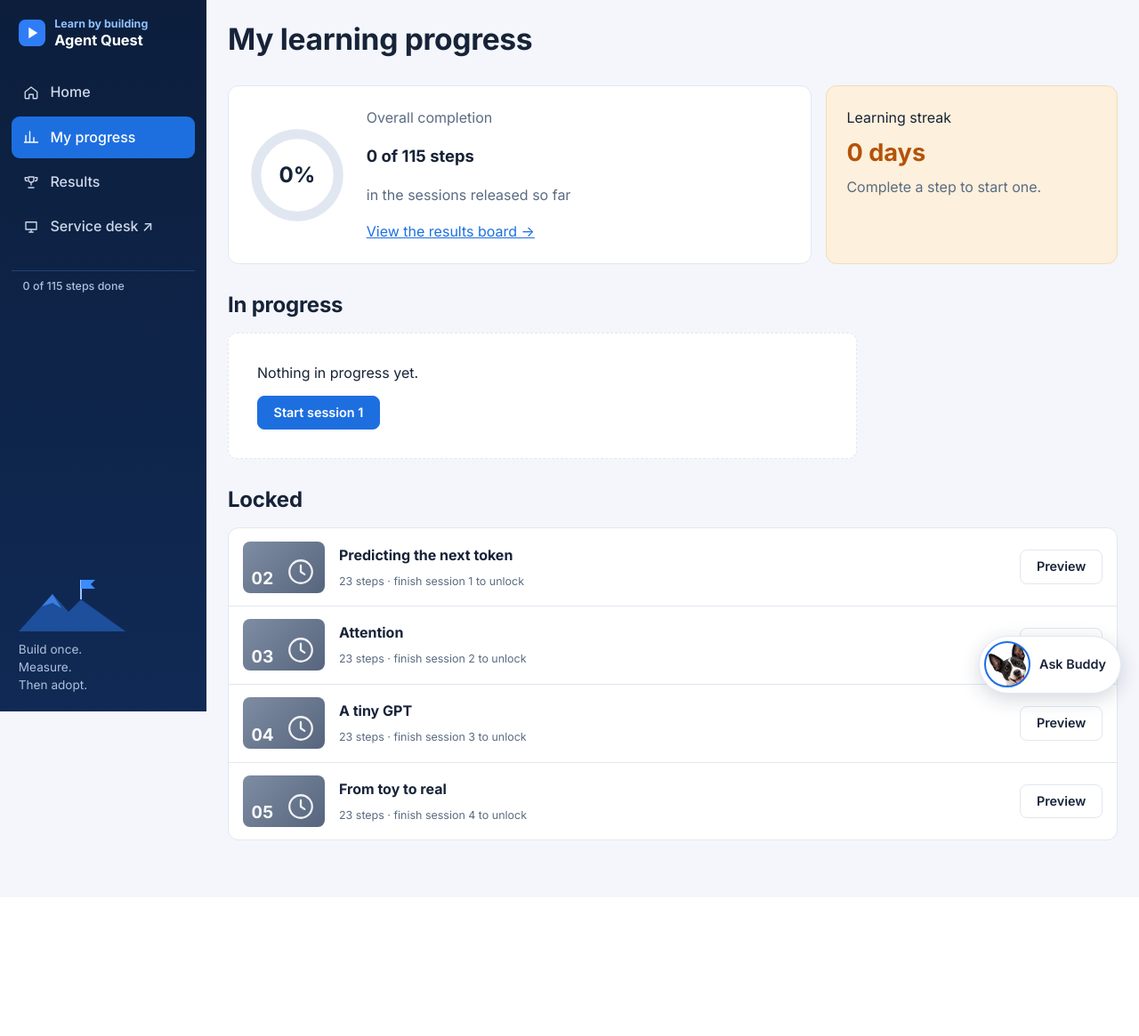
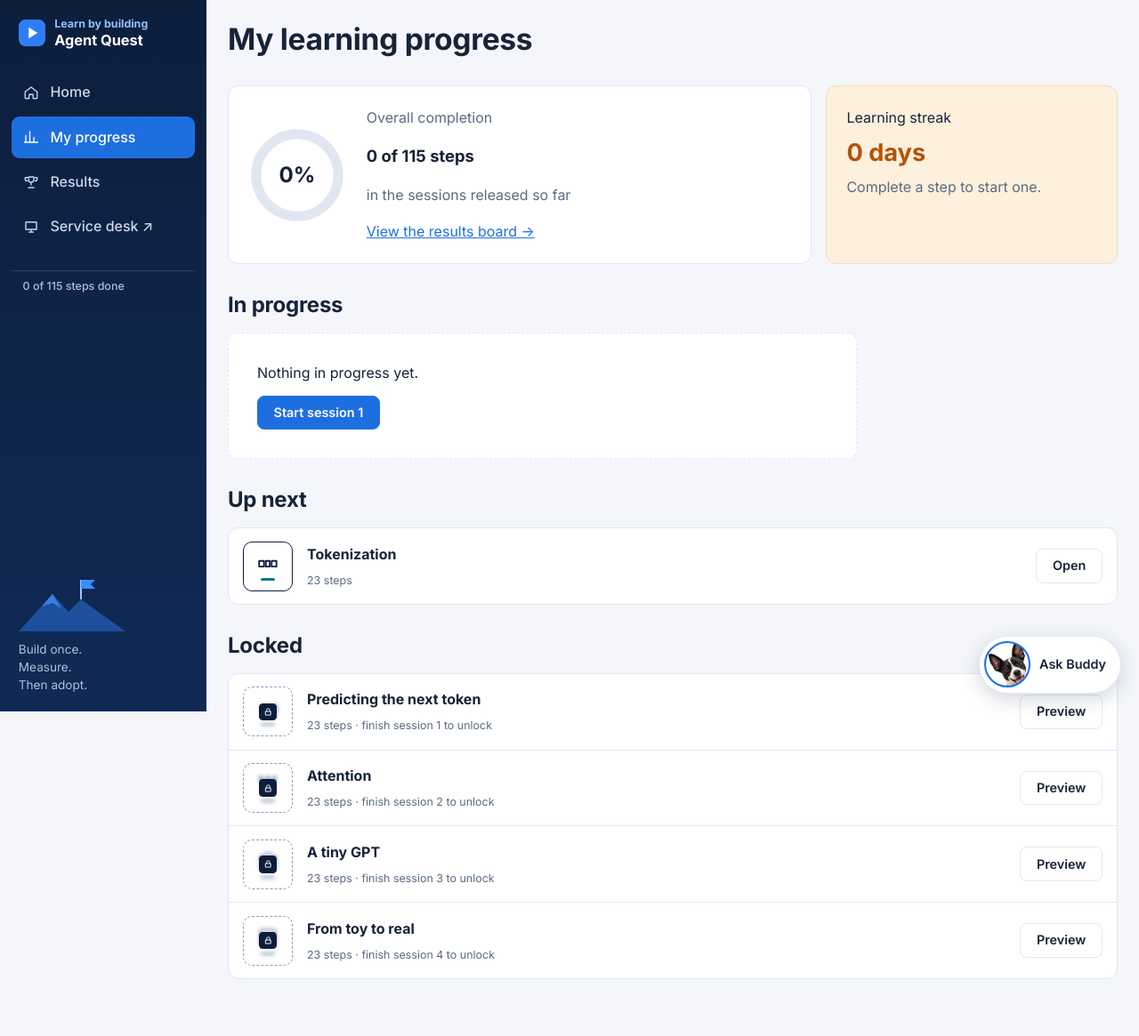
Before and after one commit to saratrajan/agent-quest, a FastAPI app: page /progress in a window 1280 px wide. Shown: the whole page at 89% size. Before the commit the page ends 945 px from the top, so only its background shows below. Run offline with FastAPI, Linux system fonts and the light colour scheme.

Commit message:
Session and phase icons: outline with an accent bar; locked sessions blurred under a lock

```diff
--- a/course/pages.py
+++ b/course/pages.py
@@ -9,10 +9,12 @@ from fastapi.templating import Jinja2Templates
 
 from course.api import Course
 from course.assistant import MILESTONES
+from course.icons import LOCK_ICON, PHASE_ICONS, SESSION_ICONS
 from course.manifest import SECTIONS
 
 HERE = Path(__file__).parent
 templates = Jinja2Templates(directory=str(HERE / "templates"))
+templates.env.globals.update(session_icons=SESSION_ICONS, phase_icons=PHASE_ICONS, lock_icon=LOCK_ICON)
 SERVED = {"concept", "widgets"}
 
 
--- a/course/static/app.css
+++ b/course/static/app.css
@@ -225,3 +225,25 @@ main{max-width:1120px;width:100%;padding:1.5rem 1.5rem 4rem;gap:var(--space-6)}
 .tile.trophy{flex-direction:row;align-items:center;gap:1rem} .tile.trophy div{display:flex;flex-direction:column;gap:.2rem} .tile.trophy b{font-size:1.15rem}
 
 .sidebar .overall{margin:0;padding:.6rem .8rem;border-top:1px solid #23406e;color:#aebfdb;font:500 var(--step-1)/1.3 var(--font-sans)}
+
+/* ---- session and phase icons: navy outline, one accent bar per phase ---- */
+.sicon{--s:72px;position:relative;flex:none;width:var(--s);height:var(--s);box-sizing:border-box;border-radius:calc(var(--s) * .18);background:#fff;border:1.5px solid var(--navy);display:inline-flex}
+.sicon .in{width:100%;height:100%;display:flex;flex-direction:column;align-items:center;justify-content:center;gap:calc(var(--s) * .06)}
+.sicon svg{width:48%;height:48%;stroke:var(--navy)}
+.sicon .bar{width:28%;height:max(3px,calc(var(--s) * .05));border-radius:3px;background:#0e7c86}
+.sicon.p2 .bar{background:#c2570a}
+.sicon.locked{border-style:dashed;border-color:#8d9bb3}
+.sicon.locked .in{filter:blur(2px);opacity:.85}
+.sicon.locked .in svg{stroke:#56657d} .sicon.locked .bar{background:#8d9bb3}
+.sicon .lock{position:absolute;inset:0;margin:auto;width:36%;height:36%;border-radius:22%;background:var(--navy);display:grid;place-items:center}
+.sicon .lock svg{width:56%;height:56%;stroke:#fff}
+.sicon.unbuilt{border-style:dashed;border-color:#b3bfd1}
+.sicon.unbuilt svg{stroke:#8d9bb3} .sicon.unbuilt .bar{background:#c3ccda}
+.cover,.cover.c0,.cover.c2,.cover.c3,.cover.c4,.cover.c5{height:auto;padding:.9rem 1rem .2rem;background:none;align-items:flex-start;color:var(--text-muted)}
+.cover .n{font-size:1.5rem;opacity:.55;font-weight:700}
+.card[data-status="locked"] .cover,.card[data-status="not-released"] .cover,.rowitem[data-locked] .cover{background:none}
+.card[data-status="not-released"]{opacity:1}
+.h2-row,.withemblem{display:flex;align-items:center;gap:.7rem}
+.path .sicon{background:#fff}
+.bigicon{display:grid;place-items:center;background:var(--accent-soft);border-radius:12px;min-height:170px}
+.empty .sicon{margin-bottom:.4rem}
--- a/course/templates/_cover.html
+++ b/course/templates/_cover.html
@@ -1 +1,7 @@
-{% macro cover(number, play=false) %}<div class="cover c{{ number % 6 }}">{% if play %}<span class="play" aria-hidden="true"></span>{% else %}<span class="n">{{ "%02d" % number }}</span><svg aria-hidden="true" width="34" height="34" viewBox="0 0 24 24" fill="none" stroke="#fff" stroke-width="1.6" stroke-linecap="round" stroke-linejoin="round"><circle cx="12" cy="12" r="9"/><path d="M12 7v5l3 2"/></svg>{% endif %}</div>{% endmacro %}
+{# Session and phase icons: a navy outline on white with one accent bar per phase.
+   A locked session's icon is blurred under a lock; one not built yet is greyed. #}
+{% macro sicon(number, status="", size=72) %}<span class="sicon {{ 'p1' if number <= 5 else 'p2' }}{{ ' locked' if status == 'locked' }}{{ ' unbuilt' if status == 'not-released' }}" data-icon="{{ number }}" style="--s: {{ size }}px"><span class="in"><svg viewBox="0 0 24 24" fill="none" stroke-width="1.7" stroke-linecap="round" stroke-linejoin="round" aria-hidden="true"><path d="{{ session_icons[number] }}"/></svg><span class="bar"></span></span>{% if status == "locked" %}<span class="lock"><svg viewBox="0 0 24 24" fill="none" stroke="#fff" stroke-width="2" stroke-linecap="round" stroke-linejoin="round" role="img" aria-label="Locked"><path d="{{ lock_icon }}"/></svg></span>{% endif %}</span>{% endmacro %}
+
+{% macro emblem(phase, size=64) %}<span class="sicon emblem p{{ phase }}" data-emblem="{{ phase }}" style="--s: {{ size }}px"><span class="in"><svg viewBox="0 0 24 24" fill="none" stroke-width="1.6" stroke-linecap="round" stroke-linejoin="round" aria-hidden="true"><path d="{{ phase_icons[phase] }}"/></svg><span class="bar"></span></span></span>{% endmacro %}
+
+{% macro cover(number, status="") %}<div class="cover">{{ sicon(number, status) }}<span class="n">{{ "%02d" % number }}</span></div>{% endmacro %}
--- a/course/templates/progress.html
+++ b/course/templates/progress.html
@@ -1,5 +1,5 @@
 {% extends "base.html" %}
-{% from "_cover.html" import cover %}
+{% from "_cover.html" import sicon %}
 {% block title %}My progress · Agent Quest{% endblock %}
 {% block main %}
 <h1>My learning progress</h1>
@@ -31,23 +31,23 @@
   <h2>In progress</h2>
   {% if not active %}<div class="empty"><p>Nothing in progress yet.</p>{% if continue %}<p><a class="btn primary" href="/sessions/{{ continue.session }}#step-{{ continue.step_id }}">Start session {{ continue.session }}</a></p>{% endif %}</div>
   {% else %}<div class="rows">{% for s in active %}
-    <div class="rowitem">{{ cover(s.number) }}<div class="mid"><b>{{ s.title }}</b><div class="line"><span class="bar"><i style="width: {{ s.pct }}%"></i></span><span>{{ s.pct }}% · {{ s.done }} of {{ s.total }} steps</span></div></div><a class="btn primary" href="/sessions/{{ s.number }}#step-{{ s.next }}">Continue</a></div>
+    <div class="rowitem">{{ sicon(s.number, s.status, 56) }}<div class="mid"><b>{{ s.title }}</b><div class="line"><span class="bar"><i style="width: {{ s.pct }}%"></i></span><span>{{ s.pct }}% · {{ s.done }} of {{ s.total }} steps</span></div></div><a class="btn primary" href="/sessions/{{ s.number }}#step-{{ s.next }}">Continue</a></div>
   {% endfor %}</div>{% endif %}
 </section>
-{% if fresh and active %}
+{% if fresh %}
 <section class="stack"><h2>Up next</h2><div class="rows">{% for s in fresh %}
-  <div class="rowitem">{{ cover(s.number) }}<div class="mid"><b>{{ s.title }}</b><div class="line"><span>{{ s.total }} steps</span></div></div><a class="btn" href="/sessions/{{ s.number }}">Open</a></div>
+  <div class="rowitem">{{ sicon(s.number, s.status, 56) }}<div class="mid"><b>{{ s.title }}</b><div class="line"><span>{{ s.total }} steps</span></div></div><a class="btn" href="/sessions/{{ s.number }}">Open</a></div>
 {% endfor %}</div></section>
 {% endif %}
 {% set shut = rows | selectattr("status", "equalto", "locked") | list %}
 {% if shut %}
 <section class="stack"><h2>Locked</h2><div class="rows">{% for s in shut %}
-  <div class="rowitem" data-locked="{{ s.number }}">{{ cover(s.number) }}<div class="mid"><b>{{ s.title }}</b><div class="line"><span>{{ s.total }} steps · finish session {{ s.number - 1 }} to unlock</span></div></div><a class="btn" href="/sessions/{{ s.number }}">Preview</a></div>
+  <div class="rowitem" data-locked="{{ s.number }}">{{ sicon(s.number, s.status, 56) }}<div class="mid"><b>{{ s.title }}</b><div class="line"><span>{{ s.total }} steps · finish session {{ s.number - 1 }} to unlock</span></div></div><a class="btn" href="/sessions/{{ s.number }}">Preview</a></div>
 {% endfor %}</div></section>
 {% endif %}
 {% if finished %}
 <section class="stack"><h2>Completed</h2><div class="rows">{% for s in finished %}
-  <div class="rowitem" data-completed="{{ s.number }}">{{ cover(s.number) }}<div class="mid"><b>{{ s.title }}</b><div class="line"><span>All {{ s.total }} steps done</span></div></div><a class="btn" href="/sessions/{{ s.number }}">Review</a></div>
+  <div class="rowitem" data-completed="{{ s.number }}">{{ sicon(s.number, s.status, 56) }}<div class="mid"><b>{{ s.title }}</b><div class="line"><span>All {{ s.total }} steps done</span></div></div><a class="btn" href="/sessions/{{ s.number }}">Review</a></div>
 {% endfor %}</div></section>
 {% endif %}
 {% endblock %}
```
Also changed, not shown: course/icons.py (added, +35 -0 lines), course/templates/home.html (+5 -5 lines), course/templates/session.html (+4 -3 lines), tests/test_pages.py (+41 -0 lines).
